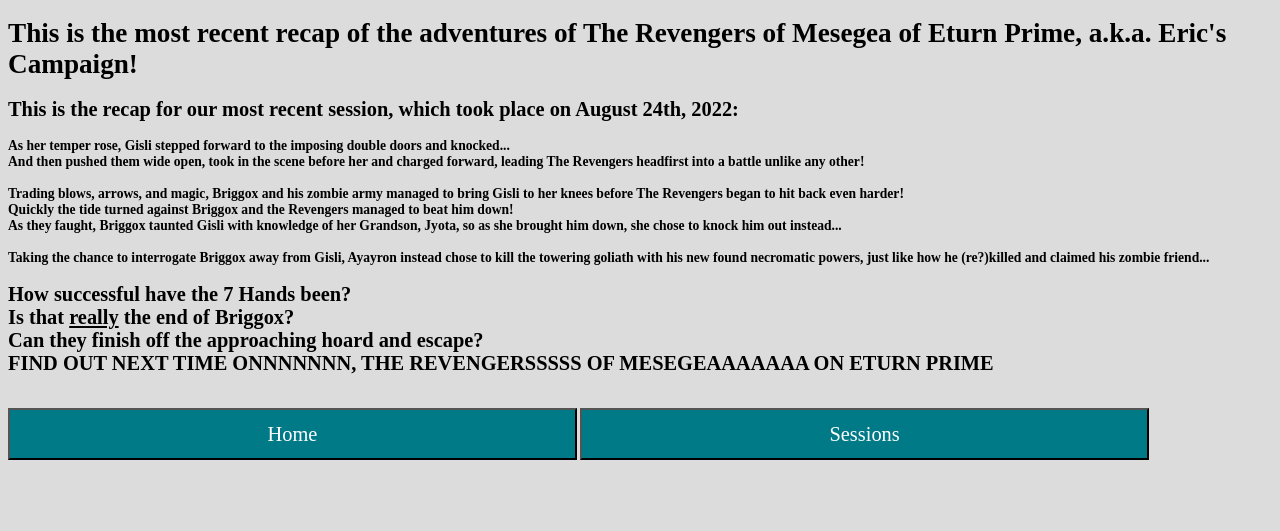
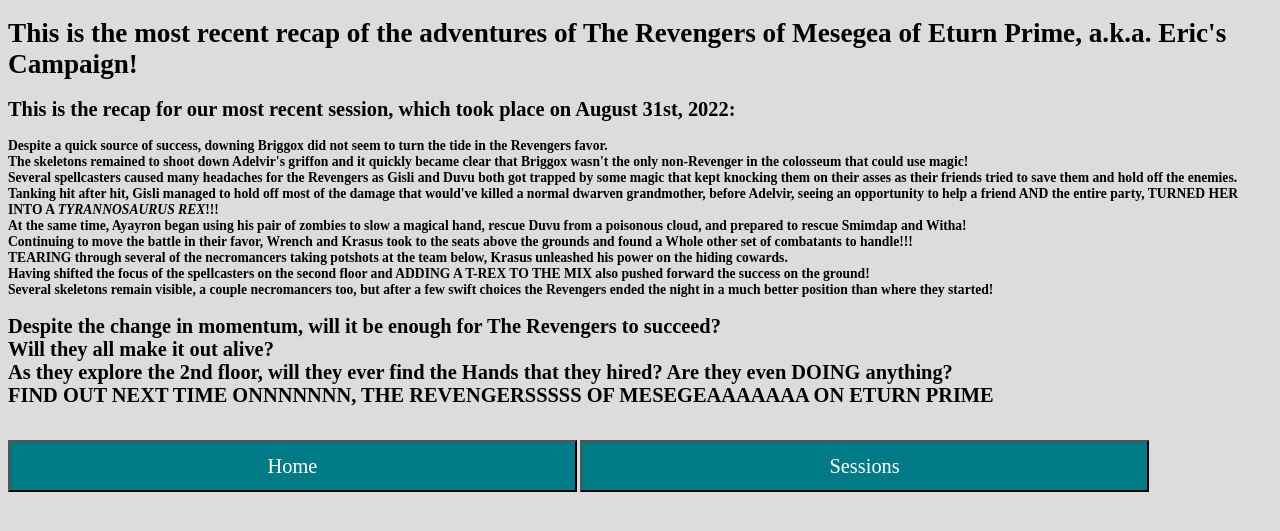
Before and after one commit to TheDiemer/resumeSite, a Flask app: page /last in a window 1280 px wide. Shown: the top 531 px of the page. Run offline with Flask 2, Linux system fonts and the light colour scheme.

Commit message:
feat(recap): 22/08/31

```diff
--- a/dnd/templates/recap.html
+++ b/dnd/templates/recap.html
@@ -7,23 +7,28 @@
     </head>
     <body style="font-size:0.85em;">
         <h1>This is the most recent recap of the adventures of The Revengers of Mesegea of Eturn Prime, a.k.a. Eric's Campaign!</h1>
-        <h2>This is the recap for our most recent session, which took place on August 24th, 2022:</h2>
+        <h2>This is the recap for our most recent session, which took place on August 31st, 2022:</h2>
         <p>
 			<a>
-				As her temper rose, Gisli stepped forward to the imposing double doors and knocked...<br>
-				And then pushed them wide open, took in the scene before her and charged forward, leading The Revengers headfirst into a battle unlike any other!<br>
-			</a><br>
+				Despite a quick source of success, downing Briggox did not seem to turn the tide in the Revengers favor.<br>
+				The skeletons remained to shoot down Adelvir's griffon and it quickly became clear that Briggox wasn't the only non-Revenger in the colosseum that could use magic!<br>
+				Several spellcasters caused many headaches for the Revengers as Gisli and Duvu both got trapped by some magic that kept knocking them on their asses as their friends tried to save them and hold off the enemies.<br>
+			</a>
 			<a>
-				Trading blows, arrows, and magic, Briggox and his zombie army managed to bring Gisli to her knees before The Revengers began to hit back even harder!<br>
-				Quickly the tide turned against Briggox and the Revengers managed to beat him down!<br>
-				As they faught, Briggox taunted Gisli with knowledge of her Grandson, Jyota, so as she brought him down, she chose to knock him out instead...<br><br>
-				Taking the chance to interrogate Briggox away from Gisli, Ayayron instead chose to kill the towering goliath with his new found necromatic powers, just like how he (re?)killed and claimed his zombie friend...<br>
+				Tanking hit after hit, Gisli managed to hold off most of the damage that would've killed a normal dwarven grandmother, before Adelvir, seeing an opportunity to help a friend AND the entire party, TURNED HER INTO A <i>TYRANNOSAURUS REX</i>!!!<br>
+				At the same time, Ayayron began using his pair of zombies to slow a magical hand, rescue Duvu from a poisonous cloud, and prepared to rescue Smimdap and Witha!<br>
+				Continuing to move the battle in their favor, Wrench and Krasus took to the seats above the grounds and found a Whole other set of combatants to handle!!!<br>
+			</a>
+			<a>
+				TEARING through several of the necromancers taking potshots at the team below, Krasus unleashed his power on the hiding cowards.<br>
+				Having shifted the focus of the spellcasters on the second floor and ADDING A T-REX TO THE MIX also pushed forward the success on the ground!<br>
+				Several skeletons remain visible, a couple necromancers too, but after a few swift choices the Revengers ended the night in a much better position than where they started!<br>
 			</a>
 		</p>
 		<p>
-			<h2>How successful have the 7 Hands been?<br>
-				Is that <u>really</u> the end of Briggox?<br>
-				Can they finish off the approaching hoard and escape?<br>
+			<h2>Despite the change in momentum, will it be enough for The Revengers to succeed?<br>
+				Will they all make it out alive?<br>
+				As they explore the 2nd floor, will they ever find the Hands that they hired? Are they even DOING anything?<br>
 				FIND OUT NEXT TIME ONNNNNNN, THE REVENGERSSSSS OF MESEGEAAAAAAA ON ETURN PRIME</h2>
 		</p>
 		<br>
```
Also changed, not shown: dnd/templates/sessions.html (+14 -0 lines).
